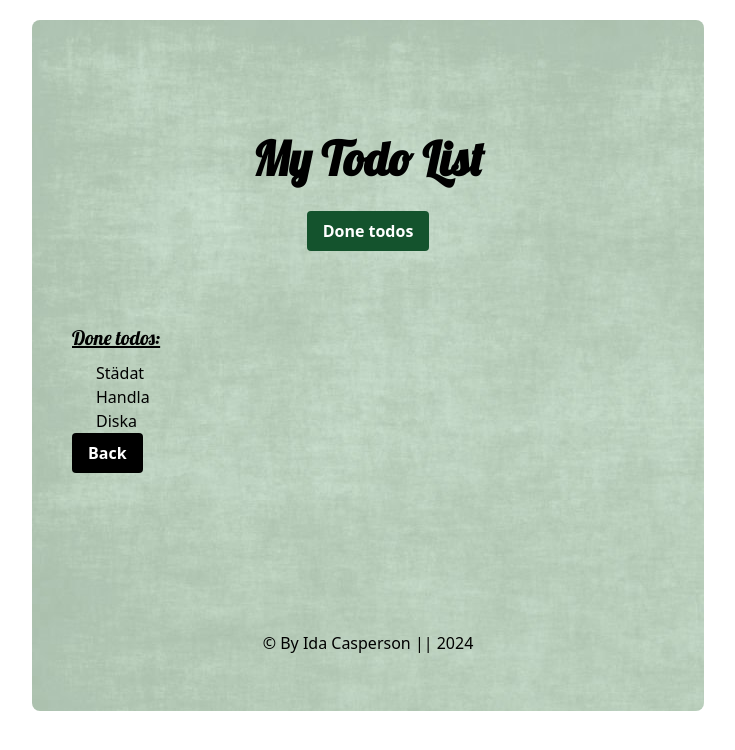
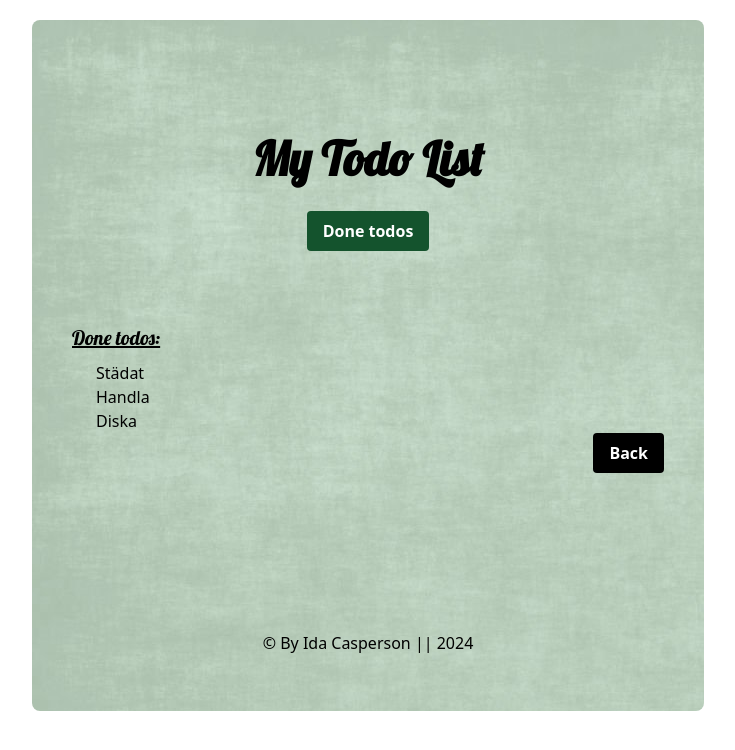
Before and after one commit to iiddaa96/TodoList-React, a React (Vite) app: page /done-todos in a window 1280 px wide. Shown: the top 750 px of the page, without its empty margins (272-1007 px from the left). Built offline with nearby package versions, Linux system fonts and the light colour scheme.

Commit message:
fixed link button in DoneTodos

```diff
--- a/src/components/DoneTodos.tsx
+++ b/src/components/DoneTodos.tsx
@@ -2,7 +2,7 @@ import { Link } from "react-router-dom";
 
 function DoneTodos() {
   return (
-    <div>
+    <>
       {/* Tillfälliga Done todo sida */}
       <h2
         className="my-2 text-black underline"
@@ -16,14 +16,16 @@ function DoneTodos() {
         <li className="ml-6 w-70">Diska</li>
       </ul>
 
+      <div className="flex justify-end">
         {/* Tillbaka knapp till AppLayout */}
         <Link
           to="/"
-        className=" inline-block button bg-black hover:bg-green-800 text-white font-semibold py-2 px-4 rounded "
+          className=" button bg-black hover:bg-green-800 text-white font-semibold py-2 px-4 rounded "
         >
           Back
         </Link>
       </div>
+    </>
   );
 }
 
```
Lines whose indentation alone changed are shown as unchanged.
